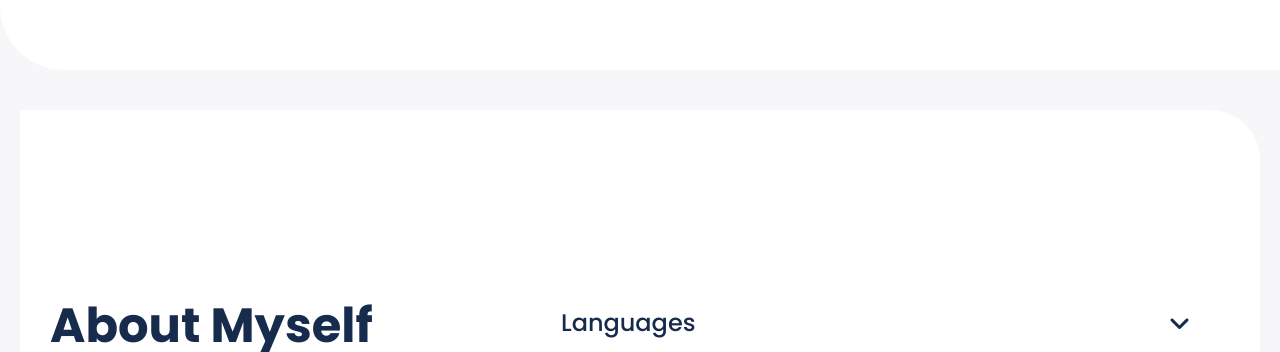
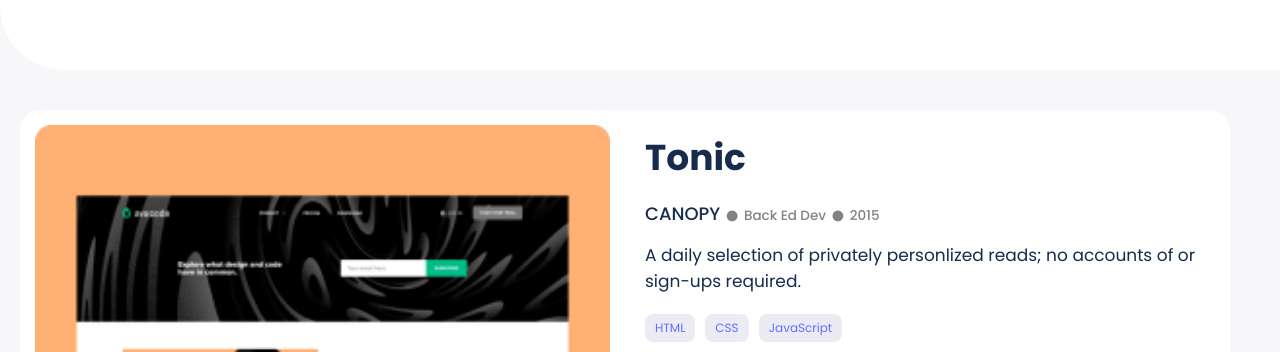
Before and after one commit to Kaiserabbas/project-portfolio, a website: page index.html in a window 1280 px wide. Shown: the part 870-1222 px from the top of the page. Drawn offline with Linux system fonts and the light colour scheme; files whose address does not match are found by name.

Commit message:
Check for eslint errors

```diff
--- a/popup.js
+++ b/popup.js
@@ -2,12 +2,12 @@
 
 // creation of popup container
 const popup = document.createElement('div');
-popup.setAttribute = ('id', 'popup');
-popup.setAttribute = ('class', 'popup');
+popup.setAttribute('id', 'popup');
+popup.setAttribute('class', 'popup');
 
 // Inserting popup container in document body
-const parent = document.body;
-parent.insertBefore(popup, parent.children[1]);
+const parentPop = document.body;
+parentPop.insertBefore(popup, parentPop.children[1]);
 popup.style.display = 'none';
 
 const mainProject = document.createElement('div');
@@ -15,7 +15,7 @@
 popup.appendChild(mainProject);
 
 const closeButton = document.createElement('div');
-closeButton.setAttribute = ('class', 'closex');
+closeButton.setAttribute('class', 'closex');
 closeButton.innerHTML = '&times;';
 mainProject.append(closeButton);
 
@@ -25,12 +25,12 @@
 projectHeading.innerText = 'Tonic';
 
 const projectSubDetails = document.createElement('p');
-projectSubDetails.setAttribute = ('class', 'popup-sub-details');
+projectSubDetails.setAttribute('class', 'popup-sub-details');
 mainProject.appendChild(projectSubDetails);
 projectSubDetails.innerText = 'CANOPY';
 
 const faIcon1 = document.createElement('i');
-faIcon1.setAttribute = ('class', 'circle fa-solid fa-circle');
+faIcon1.setAttribute('class', 'circle fa-solid fa-circle');
 projectSubDetails.appendChild(faIcon1);
 
 const projectTitle = document.createElement('span');
@@ -39,16 +39,16 @@
 projectTitle.innerText = 'Back End Dev';
 
 const faIcon2 = document.createElement('i');
-faIcon2.setAttribute = ('class', 'circle fa-solid fa-circle');
+faIcon2.setAttribute('class', 'circle fa-solid fa-circle');
 projectSubDetails.appendChild(faIcon2);
 
 const projectYear = document.createElement('span');
-projectYear.setAttribute = ('class', 'popup-year');
+projectYear.setAttribute('class', 'popup-year');
 projectSubDetails.appendChild(projectYear);
 projectYear.innerText = '2015';
 
 const projectImage = document.createElement('div');
-projectImage.setAttribute = ('class', 'popup-image');
+projectImage.setAttribute('class', 'popup-image');
 mainProject.appendChild(projectImage);
 
 // const projectImg1 = document.createElement('img');
@@ -58,33 +58,33 @@
 // projectImage.appendChild(projectImg1);
 
 const projectImg2 = document.createElement('img');
-projectImg2.setAttribute = ('alt', 'Project-1');
-projectImg2.setAttribute = ('class', 'img-2');
+projectImg2.setAttribute('alt', 'Project-1');
+projectImg2.setAttribute('class', 'img-2');
 projectImg2.src = './public/Snapshoot Portfolio-Desktop.png';
 projectImage.appendChild(projectImg2);
 
 const projectData = document.createElement('div');
-projectData.setAttribut = ('class', 'popup-data');
+projectData.setAttribute('class', 'popup-data');
 mainProject.appendChild(projectData);
 
 const projectParagraph = document.createElement('p');
-projectParagraph.setAttribute = ('class', 'popup-paragraph');
+projectParagraph.setAttribute('class', 'popup-paragraph');
 projectData.appendChild(projectParagraph);
 projectParagraph.innerText = "Lorem Ipsum is simply dummy text of the printing and typesetting industry. Lorem Ipsum has been the industry's standard dummy text ever since the 1500s, when an unknown printer took a galley of type and scrambled it to make a type specimen book. It has survived not only five centuries, but also the leap into electronic typesetting, remaining essent";
 
 const projectListButton = document.createElement('div');
-projectListButton.setAttribute = ('class', 'popup-list-button');
+projectListButton.setAttribute('class', 'popup-list-button');
 projectData.appendChild(projectListButton);
 
 const projectUl = document.createElement('ul');
-projectUl.setAttribute = ('class', 'popup-list');
+projectUl.setAttribute('class', 'popup-list');
 const languages = ['HTML', 'CSS', 'JavaScript', 'Rugby', 'Bootstrap'];
 
 // Inserting elements in project-data Ul div --> li
 
 for (let i = 0; i < languages.length; i++) {
   const listItem = document.createElement('li');
-  listItem.setAttribute = ('class', 'lang-li');
+  listItem.setAttribute('class', 'lang-li');
   listItem.textContent = languages[i];
   projectUl.appendChild(listItem);
 }
@@ -92,28 +92,27 @@
 
 // Inserting elements in project data --> button
 const lastButton = document.createElement('div');
-lastButton.setAttribute = ('class', 'last-button');
-
+lastButton.setAttribute('class', 'last-button');
 projectListButton.append(lastButton);
 
 const projectButton1 = document.createElement('button');
-projectButton1.setAttribute = ('type', 'button');
-projectButton1.setAttribute = ('class', 'btn btn-1');
+projectButton1.setAttribute('type', 'button');
+projectButton1.setAttribute('class', 'btn');
 projectButton1.innerText = 'See live';
 const seeLive = document.createElement('img');
-seeLive.setAttribute = ('alt', 'see live');
-seeLive.setAttribute = ('class', 'btn-1-img');
+seeLive.setAttribute('alt', 'see live');
+seeLive.setAttribute('class', 'btn-1-img');
 seeLive.src = './public/arrow-up.png';
 projectButton1.append(seeLive);
 lastButton.append(projectButton1);
 
 const projectButton2 = document.createElement('button');
-projectButton2.setAttribute = ('type', 'button');
-projectButton2.setAttribute = ('class', 'btn btn-2');
+projectButton2.setAttribute('type', 'button');
+projectButton2.setAttribute('class', 'btn');
 projectButton2.innerText = 'See source';
 const seeSource = document.createElement('img');
-seeSource.setAttribute = ('alt', 'see source');
-seeLive.setAttribute = ('class', 'btn-2-img');
+seeSource.setAttribute('alt', 'see source');
+seeSource.setAttribute('class', 'btn-2-img');
 seeSource.src = './public/SVG-1.svg';
 projectButton2.append(seeSource);
 lastButton.append(projectButton2);
--- a/project.js
+++ b/project.js
@@ -40,47 +40,47 @@
 
 // project container creation and setting attributes
 const projectContainer = document.createElement('div');
-projectContainer.setAttribute = ('id', 'projectContainer');
+projectContainer.setAttribute('id', 'projectContainer');
 
 // Inserting project container in document body
 const parent = document.body;
 parent.insertBefore(projectContainer, parent.children[2]);
 
 // project cards creation and setting attributes
-projects.forEach = (project) => {
+projects.forEach(project => {
   const mainProject = document.createElement('div');
-  mainProject.setAttribute = ('class', 'project');
+  mainProject.setAttribute('class', 'project');
   projectContainer.appendChild(mainProject);
 
   const projectImage = document.createElement('div');
-  projectImage.setAttribute = ('class', 'project-image');
+  projectImage.setAttribute('class', 'project-image');
   mainProject.appendChild(projectImage);
 
   const projectImg = document.createElement('img');
-  projectImg.setAttribute = ('alt', 'Project-1');
+  projectImg.setAttribute('alt', 'Project-1');
   projectImage.appendChild(projectImg);
   projectImg.src = project.projectImg;
 
   const projectData = document.createElement('div');
-  projectData.setAttribute = ('class', 'project-data');
+  projectData.setAttribute('class', 'project-data');
   mainProject.appendChild(projectData);
 
   const projectHeading = document.createElement('h1');
-  projectHeading.setAttribute = ('class', 'project-heading');
+  projectHeading.setAttribute('class', 'project-heading');
   projectData.appendChild(projectHeading);
   projectHeading.innerText = project.heading;
 
   const projectSubDetails = document.createElement('p');
-  projectSubDetails.setAttribute = ('class', 'project-sub-details');
+  projectSubDetails.setAttribute('class', 'project-sub-details');
   projectData.appendChild(projectSubDetails);
   projectSubDetails.innerText = project.projectSubdetails;
 
   const faIcon1 = document.createElement('i');
-  faIcon1.setAttribute = ('class', 'circle fa-solid fa-circle');
+  faIcon1.setAttribute('class', 'circle fa-solid fa-circle');
   projectSubDetails.appendChild(faIcon1);
 
   const projectTitle = document.createElement('span');
-  projectTitle.setAttribute = ('class', 'project-title');
+  projectTitle.setAttribute('class', 'project-title');
   projectSubDetails.appendChild(projectTitle);
   projectTitle.innerText = project.projectTitle;
 
@@ -89,30 +89,30 @@
   projectSubDetails.appendChild(faIcon2);
 
   const projectYear = document.createElement('span');
-  projectYear.setAttribute = ('class', 'project-year');
+  projectYear.setAttribute('class', 'project-year');
   projectSubDetails.appendChild(projectYear);
   projectYear.innerText = project.projectYear;
 
   const projectParagraph = document.createElement('p');
-  projectParagraph.setAttribute = ('class', 'project-paragraph');
+  projectParagraph.setAttribute('class', 'project-paragraph');
   projectData.appendChild(projectParagraph);
   projectParagraph.innerText = project.projectParagraph;
 
   const projectUl = document.createElement('ul');
-  projectUl.setAttribute = ('class', 'lang-list');
+  projectUl.setAttribute('class', 'lang-list');
 
   // Inserting elements in project-data Ul div --> li
-  project.langLi.forEach = (item) => {
+  project.langLi.forEach(item => {
     const listItem = document.createElement('li');
-    listItem.setAttribute = ('class', 'lang-li');
+    listItem.setAttribute('class', 'lang-li');
     listItem.textContent = item;
     projectUl.appendChild(listItem);
-  };
+  });
   projectData.append(projectUl);
 
   // Inserting elements in project data --> button
   const projectButton = document.createElement('button');
-  projectButton.setAttribute = ('type', 'button');
+  projectButton.setAttribute('type', 'button');
   projectButton.innerText = 'See Project';
   projectData.append(projectButton);
 
@@ -121,4 +121,4 @@
     popup.style.display = 'block';
   }
   projectButton.addEventListener('click', showPopup);
-};
+});
--- a/style.css
+++ b/style.css
@@ -930,14 +930,14 @@
     font-size: 0.75rem;
   }
 
-  .btn-1 img {
+  .btn-1-img {
     width: 15px;
     height: 15px;
     margin-bottom: -4px;
     margin-left: 10px;
   }
 
-  .btn-2 img {
+  .btn-2-img {
     height: 15px;
     margin-bottom: -4px;
     margin-left: 10px;
```
Also changed, not shown: .eslintrc.json.
